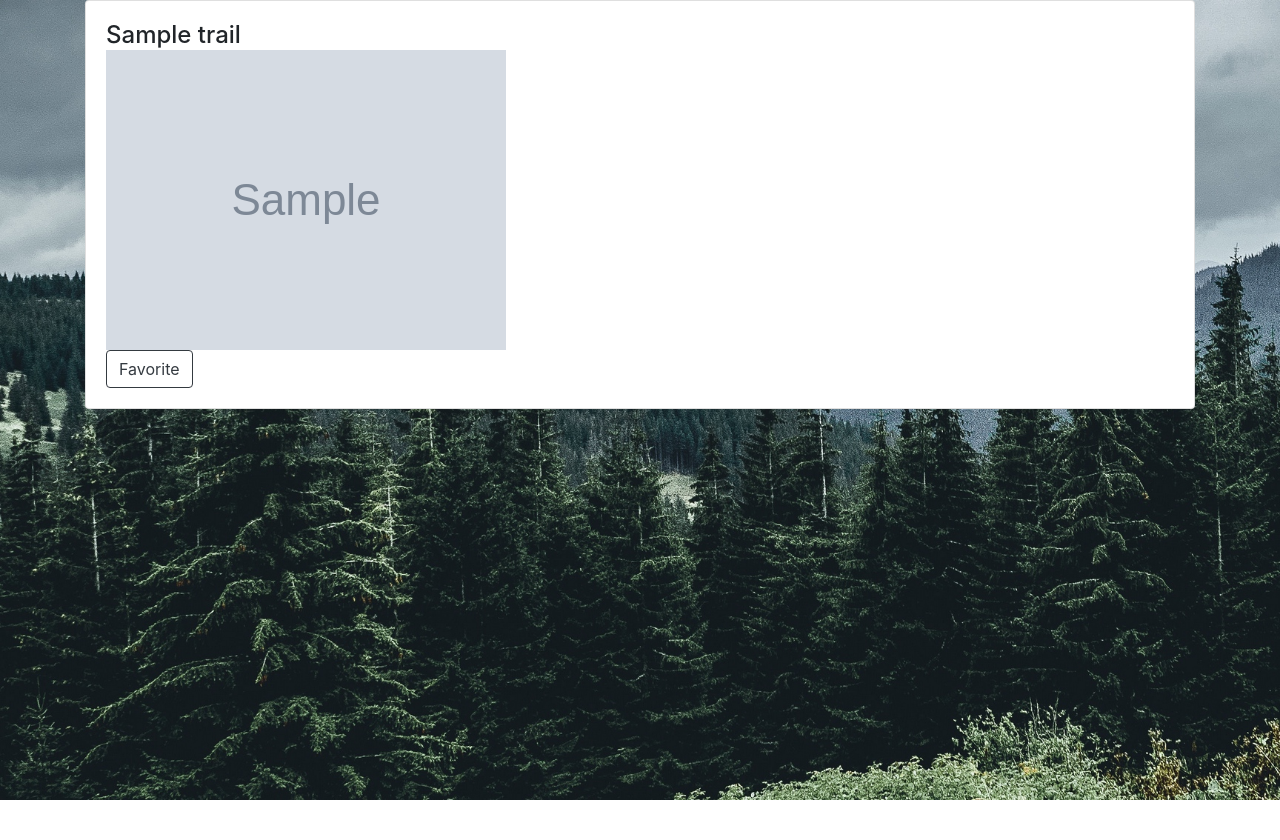
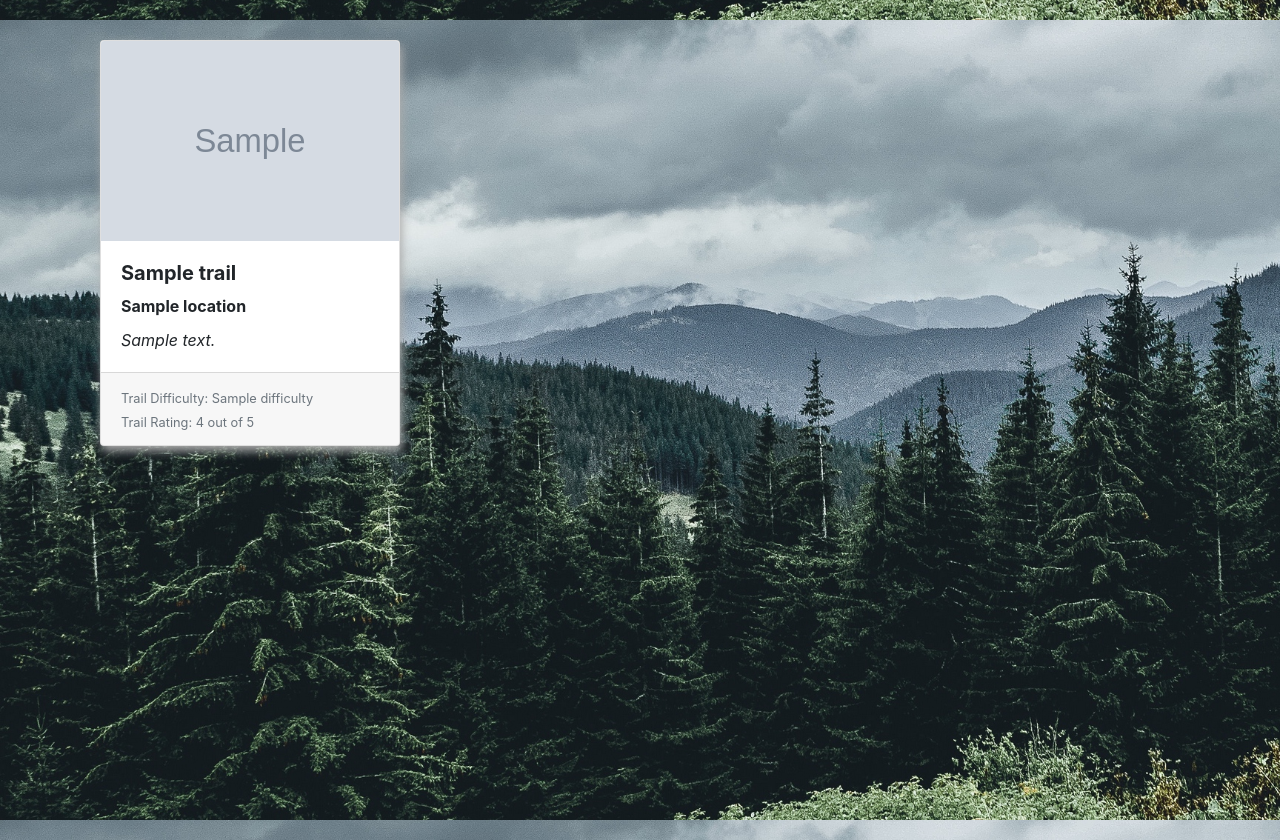
Before and after one commit to Enrique-ibarra1/on_the_trail, a Django app: template on_the_trail/templates/results.html in a window 1280 px wide. Before the commit the page ends 800 px from the top, so only its background shows below. Run offline with Django 3.2, Linux system fonts and the light colour scheme; the template is opened without the code that fills it: most values are stand-ins (such as "Sample title", 1, 10 or a date in 2020); grey boxes marked "Sample" are stand-in pictures; some libraries are stand-ins or nearby versions.

Commit message:
added cards and css

```diff
--- a/on_the_trail/static/css/style.css
+++ b/on_the_trail/static/css/style.css
@@ -1,13 +1,14 @@
 body, html{
     height: 100%;
+    margin: 20px;
 }
 
-#main {
+body {
     background: url('../images/background.jpg');
-    height: 100%;
     background-position: center;
     background-repeat: no-repeat;
     background-size: cover;
+    background-attachment: fixed;
 }
 
 .jumbotron{
@@ -30,3 +31,37 @@ body, html{
     margin-right: 16px;
     font-size: 17px;
 }
+
+#container{
+    padding: 0px;
+}
+
+.card-deck{
+    /* width: 70%; */
+    margin: 0px auto;
+}
+
+.card-deck .card{
+    box-shadow: 2px 5px 10px rgb(173, 173, 173);
+    min-width: 27%;
+    flex-shrink: 0;
+    flex-grow: 0;
+    margin-bottom: 20px;
+}
+
+.card-img-top{
+    display: inline-block;
+    height: 200px;
+}
+
+.card-title{
+    font-weight: bold;
+}
+
+.card-text{
+    font-style: italic;
+}
+
+.card-columns {
+    column-count: 3;
+    }
--- a/on_the_trail/templates/home.html
+++ b/on_the_trail/templates/home.html
@@ -7,9 +7,9 @@
     <meta http-equiv="X-UA-Compatible" content="ie=edge">
     <title>On the Trail</title>
 
-    {%load static%}
 
     <link href="//maxcdn.bootstrapcdn.com/bootstrap/4.1.1/css/bootstrap.min.css" rel="stylesheet" id="bootstrap-css">
+    {%load static%}
     <link rel="stylesheet" href="{% static 'css/style.css' %}">
 </head>
 
--- a/on_the_trail/templates/results.html
+++ b/on_the_trail/templates/results.html
@@ -6,30 +6,39 @@
     <meta name="viewport" content="width=device-width, initial-scale=1.0">
     <meta http-equiv="X-UA-Compatible" content="ie=edge">
     <title>Trails</title>
+    <link href="//maxcdn.bootstrapcdn.com/bootstrap/4.1.1/css/bootstrap.min.css" rel="stylesheet" id="bootstrap-css">
     {%load static%}
-    <link href="//maxcdn.bootstrapcdn.com/bootstrap/4.1.1/css/bootstrap.min.css" rel="stylesheet" id="bootstrap-css">
     <link rel="stylesheet" href="{% static 'css/style.css' %}">
 </head>
 
 <body>
-    <div id="main" class="front-page">
-        <div class="container">
+    <div class="container">
+        <div class="card-deck">
             {% for trail in cont %}
+
             <div class="card">
+                {% if trail.imgSmall %}
+
+                <img src="{{trail.imgSmall}}" class="card-img-top" alt="no image">
+                {% else %}
+
+                <img src="{% static 'images/default.jpg' %}" class="card-img-top">
+                {% endif %}
+
+
                 <div class="card-body">
-                    <h4>{{trail.name}}</h4>
-                    <img src="{{trail.imgSmall}}">
-                    <form>
-                        <button type="submit" class="btn btn-outline-dark">Favorite</button>
-                    </form>
+                    <h5 class="card-title">{{trail.name}}</h5>
+                    <h6 class="card-title">{{trail.location}}</h6>
+                    <p class="card-text">{{trail.summary}}</p>
+                </div>
+                <div class="card-footer">
+                    <small class="text-muted">Trail Difficulty: {{trail.difficulty}}</small><br>
+                    <small class="text-muted">Trail Rating: {{trail.stars}} out of 5</small>
                 </div>
             </div>
-
-            {%endfor%}
+            {% endfor %}
         </div>
-
     </div>
-
     <script src="//maxcdn.bootstrapcdn.com/bootstrap/4.1.1/js/bootstrap.min.js"></script>
     <script src="//cdnjs.cloudflare.com/ajax/libs/jquery/3.2.1/jquery.min.js"></script>
 </body>
--- a/on_the_trail/views.py
+++ b/on_the_trail/views.py
@@ -18,7 +18,7 @@ def search_trail(request):
         longitude = location.longitude
         token = "200676508-c12a355611c571567c0ce3a8469cbf2d"
         # url = f"https://www.hikingproject.com/data/get-trails?lat=40.0274&lon=-105.2519&maxDistance=10&key={token}"
-        url = f"https://www.hikingproject.com/data/get-trails?lat={latitude}&lon={longitude}&maxDistance=20&key={token}"
+        url = f"https://www.hikingproject.com/data/get-trails?lat={latitude}&lon={longitude}&maxDistance=20&maxResults=10&key={token}"
         req = urllib.request.Request(url)
 
         ##parsing response
```
Also changed, not shown: on_the_trail/static/images/default.jpg (added).
